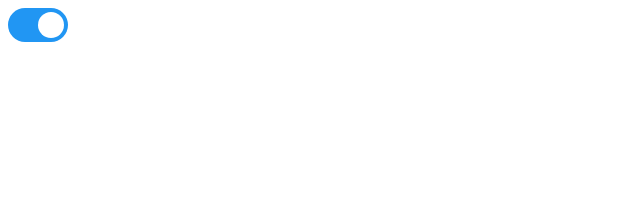
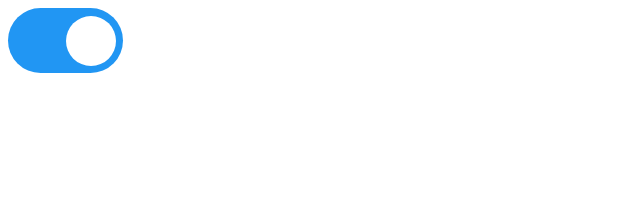
Before and after one commit to Hys-01/YT-Autoplay-Off, a website with bundled scripts: page popup.html in a window 1280 px wide. Shown: the whole page, without its empty margins (0-640 px from the left). Built offline with nearby package versions, Linux system fonts and the light colour scheme.

Commit message:
FINALLY GOT IT WORKING WIT JUST 1 GLOBVAR

```diff
--- a/popup.css
+++ b/popup.css
@@ -8,7 +8,7 @@ body {
 
 /* global vars */
 :root {
-    --adjust: 26px
+    --adjust: 50px
 }
 
 
@@ -46,8 +46,8 @@ body {
     content: "";
     height: var(--adjust);
     width: var(--adjust);
-    left: 4px;
-    bottom: 4px;
+    left: calc(var(--adjust)*0.154);
+    bottom: calc(var(--adjust)*0.154);
     background-color: white;
     -webkit-transition: .4s;
     transition: .4s;
@@ -67,9 +67,9 @@ input:checked + .slider:before {
     transform: translateX(var(--adjust));
 }
 
-/* Rounded sliders */
+/* CONTROLS THE ROUNDNESS OF THE **SWITCH**!!! THE BOX CONTAINING THE SLIDER*/
 .slider.round {
-    border-radius: 34px;
+    border-radius: calc(var(--adjust)* 1.308);
 }
 
 .slider.round:before {
```
